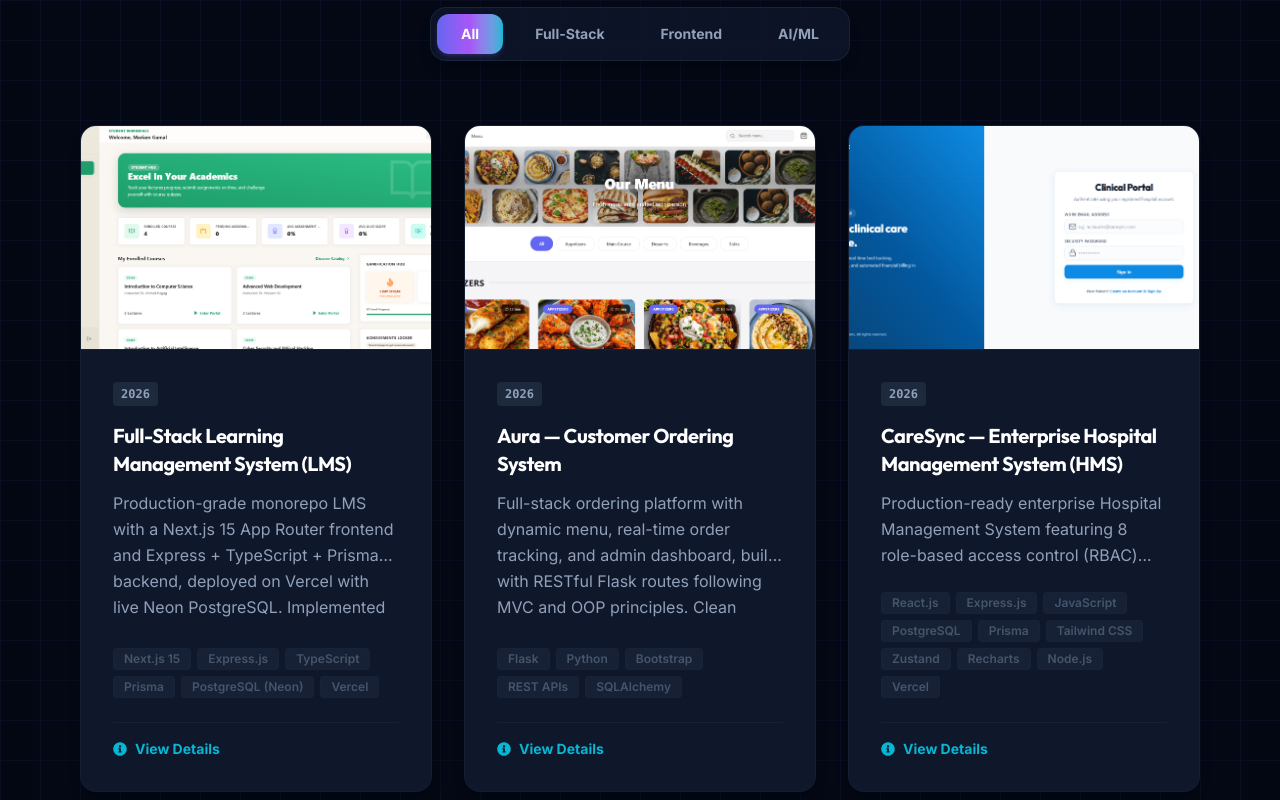
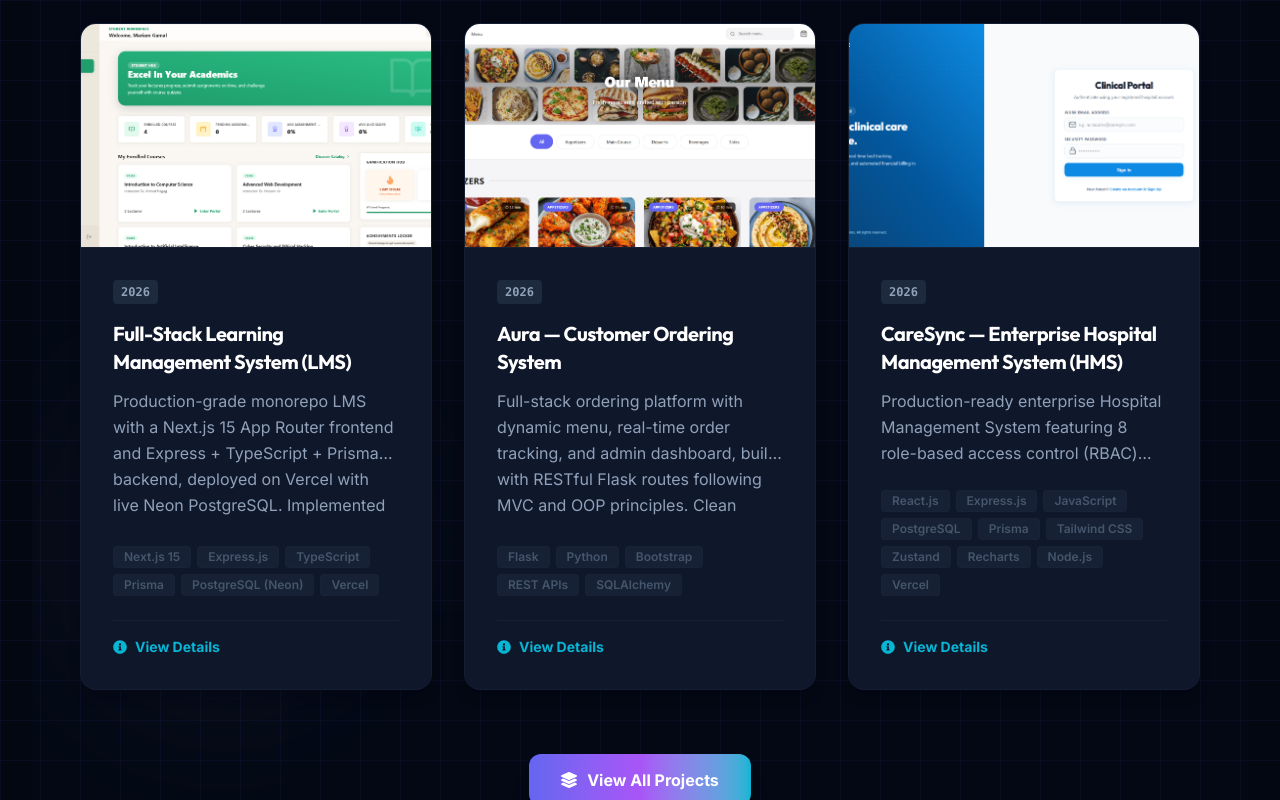
Before and after one commit to mariammgamall/my-portfolio, a React (Vite) app: page / in a window 1280 px wide. Shown: the part 3960-4760 px from the top of the page. Built offline with nearby package versions, Linux system fonts and the light colour scheme.

Commit message:
refactor: place category filter bar inside All Projects modal and display 3 featured projects in main section

```diff
--- a/src/components/Projects.tsx
+++ b/src/components/Projects.tsx
@@ -26,6 +26,7 @@ export default function Projects() {
   const { t } = useLanguage();
 
   const projects = (t.projects.items as ProjectItem[]) || [];
+  const displayedProjects = projects.slice(0, 3);
 
   const categories: CategoryFilter[] = (t.projects.categories as CategoryFilter[]) || [
     { id: 'all', label: 'All' },
@@ -34,7 +35,7 @@ export default function Projects() {
     { id: 'aiml', label: 'AI/ML' },
   ];
 
-  const filteredProjects = projects.filter((project) => {
+  const modalFilteredProjects = projects.filter((project) => {
     if (activeCategory === 'all') return true;
     return project.categories?.includes(activeCategory);
   });
@@ -58,6 +59,7 @@ export default function Projects() {
   };
 
   const openAllProjectsModal = () => {
+    setActiveCategory('all');
     setShowAllModal(true);
     document.body.style.overflow = 'hidden';
   };
@@ -76,7 +78,7 @@ export default function Projects() {
 
       <div className="max-w-7xl mx-auto px-6 lg:px-12 relative z-10">
         {/* Section Title */}
-        <div className="text-center max-w-3xl mx-auto mb-12 sm:mb-16">
+        <div className="text-center max-w-3xl mx-auto mb-20">
           <motion.h2
             initial={{ opacity: 0, y: 20 }}
             whileInView={{ opacity: 1, y: 0 }}
@@ -95,49 +97,15 @@ export default function Projects() {
           />
         </div>
 
-        {/* Category Filter Tabs */}
-        <div className="flex justify-center items-center mb-12 sm:mb-16 px-2">
-          <div className="inline-flex flex-wrap justify-center items-center gap-1.5 sm:gap-2 p-1.5 rounded-2xl bg-white/80 dark:bg-slate-900/80 border border-slate-200/80 dark:border-slate-800/80 backdrop-blur-md shadow-md sm:shadow-lg">
-            {categories.map((cat) => {
-              const isActive = activeCategory === cat.id;
-              return (
-                <button
-                  key={cat.id}
-                  onClick={() => setActiveCategory(cat.id)}
-                  className={`relative px-4 sm:px-6 py-2 sm:py-2.5 rounded-xl text-xs sm:text-sm font-extrabold transition-colors duration-200 cursor-pointer select-none ${
-                    isActive
-                      ? 'text-white'
-                      : 'text-slate-600 dark:text-slate-400 hover:text-slate-900 dark:hover:text-white hover:bg-slate-100/60 dark:hover:bg-slate-800/60'
-                  }`}
-                >
-                  {isActive && (
-                    <motion.div
-                      layoutId="activeCategoryTab"
-                      className="absolute inset-0 bg-gradient-to-r from-accent-indigo via-accent-purple to-accent-teal rounded-xl -z-10 shadow-md shadow-accent-indigo/20"
-                      transition={{ type: 'spring', stiffness: 380, damping: 28 }}
-                    />
-                  )}
-                  <span>{cat.label}</span>
-                </button>
-              );
-            })}
-          </div>
-        </div>
-
-        {/* Projects Grid */}
-        <motion.div
-          layout
-          className="grid grid-cols-1 md:grid-cols-2 lg:grid-cols-3 gap-8 min-h-[350px]"
-        >
-          <AnimatePresence mode="popLayout">
-            {filteredProjects.map((project) => (
+        {/* Main Projects Grid - 3 items featured */}
+        <div className="grid grid-cols-1 lg:grid-cols-3 gap-8">
+          {displayedProjects.map((project, idx) => (
             <motion.div
               key={project.id}
-                layout
-                initial={{ opacity: 0, scale: 0.92, y: 20 }}
-                animate={{ opacity: 1, scale: 1, y: 0 }}
-                exit={{ opacity: 0, scale: 0.92, y: -20 }}
-                transition={{ duration: 0.35, ease: 'easeOut' }}
+              initial={{ opacity: 0, y: 40 }}
+              whileInView={{ opacity: 1, y: 0 }}
+              viewport={{ once: true, amount: 0.1 }}
+              transition={{ duration: 0.6, delay: idx * 0.15 }}
               whileHover={{ y: -8 }}
               onClick={() => openProjectDetails(project)}
               className="glass-card flex flex-col h-full border-slate-200 dark:border-slate-800/40 relative overflow-hidden group shadow-lg hover:shadow-2xl hover:shadow-accent-indigo/10 transition-all duration-300 cursor-pointer bg-white dark:bg-slate-900"
@@ -192,8 +160,7 @@ export default function Projects() {
               </div>
             </motion.div>
           ))}
-          </AnimatePresence>
-        </motion.div>
+        </div>
 
         {/* View All Projects Button */}
         <div className="mt-16 text-center">
@@ -250,10 +217,45 @@ export default function Projects() {
 
               {/* Modal Content / All Projects Grid */}
               <div className="flex-1 overflow-y-auto overscroll-contain p-4 md:p-8 bg-slate-50/50 dark:bg-slate-950/50 [will-change:scroll-position]">
-                <div className="grid grid-cols-1 md:grid-cols-2 lg:grid-cols-3 gap-6 md:gap-8">
-                  {projects.map((project) => (
-                    <div
+                {/* Category Filter Tabs inside Modal */}
+                <div className="flex justify-center items-center mb-6 md:mb-8 px-2">
+                  <div className="inline-flex flex-wrap justify-center items-center gap-1.5 sm:gap-2 p-1.5 rounded-2xl bg-white/80 dark:bg-slate-900/80 border border-slate-200/80 dark:border-slate-800/80 backdrop-blur-md shadow-sm">
+                    {categories.map((cat) => {
+                      const isActive = activeCategory === cat.id;
+                      return (
+                        <button
+                          key={cat.id}
+                          onClick={() => setActiveCategory(cat.id)}
+                          className={`relative px-4 sm:px-5 py-1.5 sm:py-2 rounded-xl text-xs sm:text-sm font-extrabold transition-colors duration-200 cursor-pointer select-none ${
+                            isActive
+                              ? 'text-white'
+                              : 'text-slate-600 dark:text-slate-400 hover:text-slate-900 dark:hover:text-white hover:bg-slate-100/60 dark:hover:bg-slate-800/60'
+                          }`}
+                        >
+                          {isActive && (
+                            <motion.div
+                              layoutId="modalActiveCategoryTab"
+                              className="absolute inset-0 bg-gradient-to-r from-accent-indigo via-accent-purple to-accent-teal rounded-xl -z-10 shadow-md shadow-accent-indigo/20"
+                              transition={{ type: 'spring', stiffness: 380, damping: 28 }}
+                            />
+                          )}
+                          <span>{cat.label}</span>
+                        </button>
+                      );
+                    })}
+                  </div>
+                </div>
+
+                <motion.div layout className="grid grid-cols-1 md:grid-cols-2 lg:grid-cols-3 gap-6 md:gap-8 min-h-[300px]">
+                  <AnimatePresence mode="popLayout">
+                    {modalFilteredProjects.map((project) => (
+                      <motion.div
                         key={project.id}
+                        layout
+                        initial={{ opacity: 0, scale: 0.92, y: 15 }}
+                        animate={{ opacity: 1, scale: 1, y: 0 }}
+                        exit={{ opacity: 0, scale: 0.92, y: -15 }}
+                        transition={{ duration: 0.3, ease: 'easeOut' }}
                         onClick={() => openProjectDetails(project)}
                         className="glass-card flex flex-col h-full border-slate-200 dark:border-slate-800/40 overflow-hidden group shadow-md hover:shadow-xl hover:shadow-accent-indigo/10 transition-all duration-300 bg-white dark:bg-slate-900 cursor-pointer"
                       >
@@ -292,9 +294,10 @@ export default function Projects() {
                             </span>
                           </div>
                         </div>
-                    </div>
+                      </motion.div>
                     ))}
-                </div>
+                  </AnimatePresence>
+                </motion.div>
               </div>
             </motion.div>
           </div>
```
Lines whose indentation alone changed are shown as unchanged.
